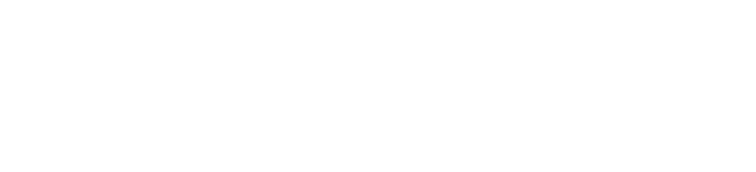
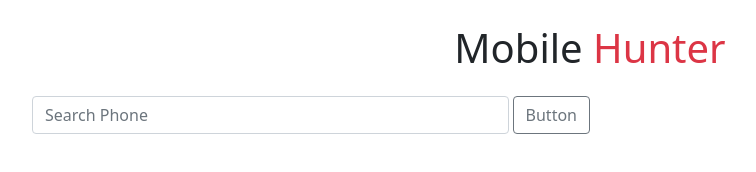
Before and after one commit to KawsarAlHasan/phone-hunter, a plain HTML site: page index.html in a window 1280 px wide. Shown: the whole page, without its empty margins (50-806 px from the left). Drawn offline with nearby package versions, Linux system fonts and the light colour scheme.

Commit message:
added input and button

```diff
--- a/index.html
+++ b/index.html
@@ -4,10 +4,35 @@
     <meta charset="UTF-8">
     <meta http-equiv="X-UA-Compatible" content="IE=edge">
     <meta name="viewport" content="width=device-width, initial-scale=1.0">
-    <title>Document</title>
+    <title>Mobile Hunter</title>
+
+    <!-- bootstrap css link -->
+    <link href="https://cdn.jsdelivr.net/npm/bootstrap@5.1.3/dist/css/bootstrap.min.css" rel="stylesheet" integrity="sha384-1BmE4kWBq78iYhFldvKuhfTAU6auU8tT94WrHftjDbrCEXSU1oBoqyl2QvZ6jIW3" crossorigin="anonymous">
+    <link rel="stylesheet" href="css/style.css">
 </head>
 <body>
 
+  <!-- container start -->
+  <div class="container">
+    <h1 class="text-center mt-4">Mobile <span class="text-danger">Hunter</span></h1>
+
+    <!-- input and button start -->
+    <div class="d-flex col-md-6 my-4">
+        <input  type="text" class="form-control" placeholder="Search Phone">
+        <button class="btn btn-outline-secondary ms-1" type="button">Button</button>
+    </div>
+    <!-- input and button end -->
+
+      <!-- result start -->
+      <div id="result" class="row g-3">
+      </div>
+      <!-- result end -->
+
+   </div>
+   <!-- container end -->
+
+    <!-- bootstrap js Bundle -->
+    <script src="https://cdn.jsdelivr.net/npm/bootstrap@5.1.3/dist/js/bootstrap.bundle.min.js" integrity="sha384-ka7Sk0Gln4gmtz2MlQnikT1wXgYsOg+OMhuP+IlRH9sENBO0LRn5q+8nbTov4+1p" crossorigin="anonymous"></script>
 
     <!-- api and es6 js -->
     <script src="js/api.js"></script>
```
